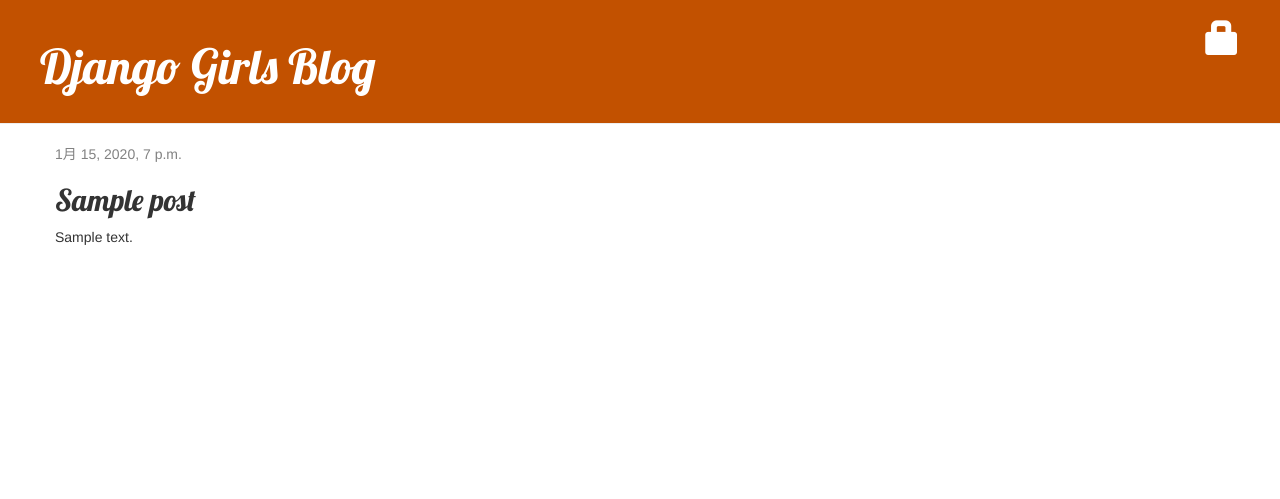
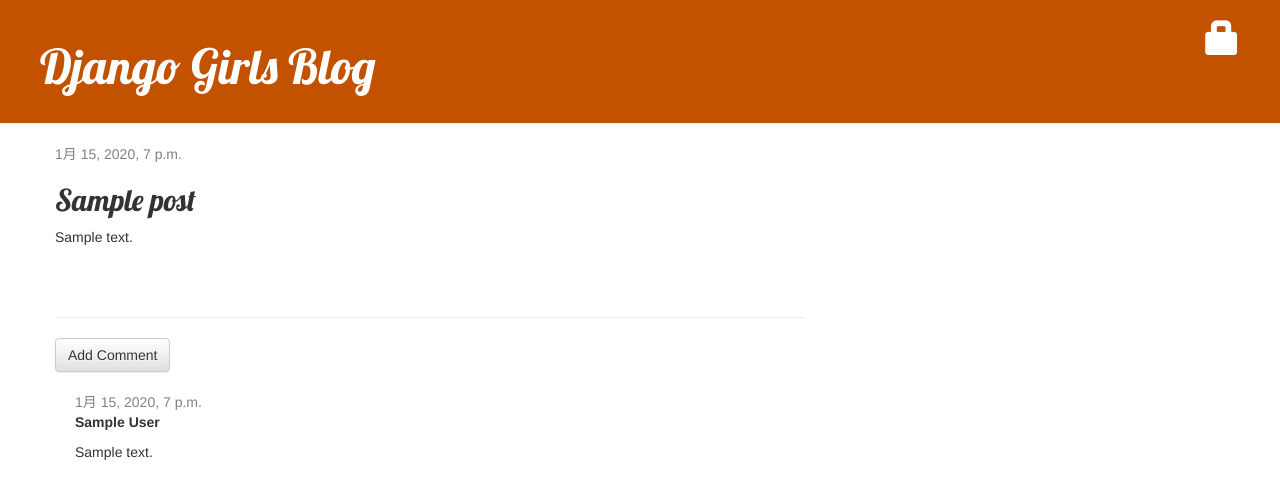
Before and after one commit to k-matsuo-cmj/my-second-blog, a Django app: page /post/1/ in a window 1280 px wide. Shown: the top 499 px of the page. Run offline with Django 3.2, Linux system fonts and the light colour scheme; tables that the repository leaves empty hold one stand-in row (values such as "Sample post"); some libraries are stand-ins or nearby versions.

Commit message:
add comment model

```diff
--- a/blog/admin.py
+++ b/blog/admin.py
@@ -1,5 +1,6 @@
 from django.contrib import admin
 
-from .models import Post
+from .models import Comment, Post
 
 admin.site.register(Post)
+admin.site.register(Comment)
--- a/blog/models.py
+++ b/blog/models.py
@@ -15,3 +15,17 @@
 
     def __str__(self):
         return self.title
+
+class Comment(models.Model):
+    post = models.ForeignKey('blog.Post', on_delete=models.CASCADE, related_name='comments')
+    author = models.CharField(max_length=200)
+    text = models.TextField()
+    created_date = models.DateTimeField(default=timezone.now)
+    apporoved_comment = models.BooleanField(default=False)
+
+    def approve(self):
+        self.apporoved_comment = True
+        self.save()
+
+    def __str__(self):
+        return self.text
--- a/blog/static/css/blog.css
+++ b/blog/static/css/blog.css
@@ -44,3 +44,7 @@
 .post h2 a, .post h2 a:visited {
     color: #000000;
 }
+
+.comment {
+    margin: 20px 0px 20px 20px;
+}
--- a/blog/templates/blog/post_detail.html
+++ b/blog/templates/blog/post_detail.html
@@ -16,4 +16,15 @@
         <h2>{{ post.title }}</h2>
         <p>{{ post.text|linebreaksbr }}</p>
     </div>
+    <hr>
+    <a href="{% url 'add_comment_to_post' pk=post.pk %}" class="btn btn-default">Add Comment</a>
+    {% for comment in post.comments.all %}
+    <div class="comment">
+        <div class="date">{{ comment.created_date }}</div>
+        <strong>{{ comment.author }}</strong>
+        <p>{{ comment.text|linebreaks }}</p>
+    </div>
+    {% empty %}
+    <p>No comments here yet :(</p>
+    {% endfor %}
 {% endblock %}
--- a/blog/urls.py
+++ b/blog/urls.py
@@ -9,4 +9,5 @@
     path('post/<int:pk>/publish/', views.post_publish, name='post_publish'),
     path('post/<int:pk>/remove/', views.post_remove, name='post_remove'),
     path('drafts/', views.post_draft_list, name='post_draft_list'),
+    path('post/<int:pk>/comment/', views.add_comment_to_post, name='add_comment_to_post'),
 ]
--- a/blog/views.py
+++ b/blog/views.py
@@ -2,7 +2,7 @@
 from django.shortcuts import render, get_object_or_404, redirect
 from django.utils import timezone
 from .models import Post
-from .forms import PostForm
+from .forms import CommentForm, PostForm
 
 def post_list(request):
     # 公開したブログ記事
@@ -61,3 +61,16 @@
     post = get_object_or_404(Post, pk=pk)
     post.delete()
     return redirect('post_list')
+
+def add_comment_to_post(request, pk):
+    post = get_object_or_404(Post, pk=pk)
+    if request.method == "POST":
+        form = CommentForm(request.POST)
+        if form.is_valid():
+            comment = form.save(commit=False)
+            comment.post = post
+            comment.save()
+            return redirect('post_detail', pk=post.pk)
+    else:
+        form = CommentForm()
+    return render(request, 'blog/add_comment_to_post.html', { 'form': form })
```
Also changed, not shown: blog/forms.py (+6 -1 lines), blog/templates/blog/add_comment_to_post.html (added, +10 -0 lines), blog/templates/blog/post_list.html (+6 -1 lines), blog/migrations/0002_comment.py (added).
